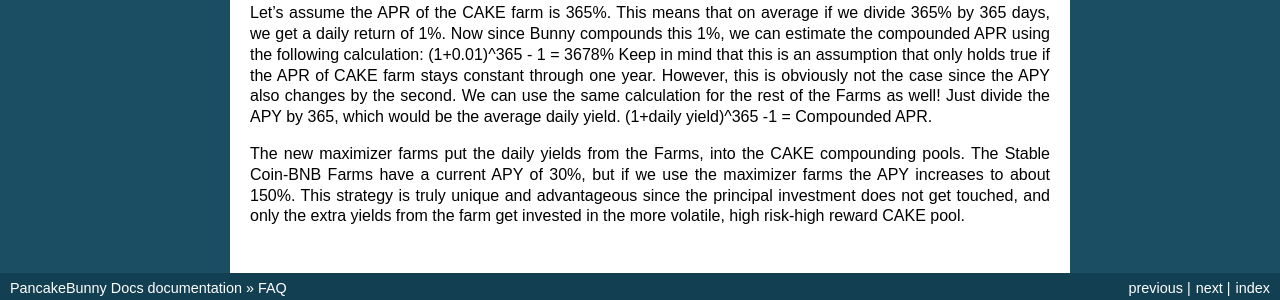
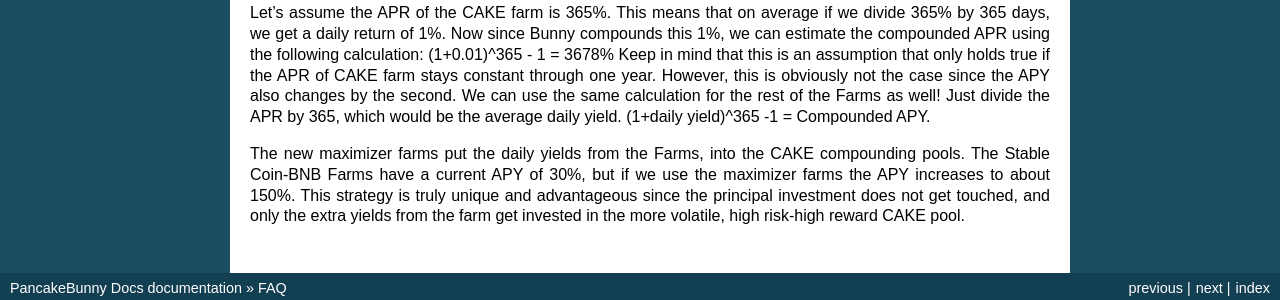
Before and after one commit to DefiEnginner/BannyFinance, a Sphinx documentation site: the page built from docs/faq.rst, in a window 1280 px wide and 900 px high, scrolled down 2124 px. Shown: the part 565-865 px from the top of the window. Built offline with Sphinx 7.4.7, drawn with Linux system fonts in a browser that asks for light colours.

Commit message:
fix typo

```diff
--- a/docs/faq.rst
+++ b/docs/faq.rst
@@ -106,6 +106,6 @@
 APR & APY
 ================================================
 
-Let’s assume the APR of the CAKE farm is 365%. This means that on average if we divide 365% by 365 days, we get a daily return of 1%. Now since Bunny compounds this 1%, we can estimate the compounded APR using the following calculation: (1+0.01)^365 - 1 = 3678% Keep in mind that this is an assumption that only holds true if the APR of CAKE farm stays constant through one year. However, this is obviously not the case since the APY also changes by the second. We can use the same calculation for the rest of the Farms as well! Just divide the APY by 365, which would be the average daily yield. (1+daily yield)^365 -1 = Compounded APR.
+Let’s assume the APR of the CAKE farm is 365%. This means that on average if we divide 365% by 365 days, we get a daily return of 1%. Now since Bunny compounds this 1%, we can estimate the compounded APR using the following calculation: (1+0.01)^365 - 1 = 3678% Keep in mind that this is an assumption that only holds true if the APR of CAKE farm stays constant through one year. However, this is obviously not the case since the APY also changes by the second. We can use the same calculation for the rest of the Farms as well! Just divide the APR by 365, which would be the average daily yield. (1+daily yield)^365 -1 = Compounded APY.
 
 The new maximizer farms put the daily yields from the Farms, into the CAKE compounding pools. The Stable Coin-BNB Farms have a current APY of 30%, but if we use the maximizer farms the APY increases to about 150%. This strategy is truly unique and advantageous since the principal investment does not get touched, and only the extra yields from the farm get invested in the more volatile, high risk-high reward CAKE pool.
```
